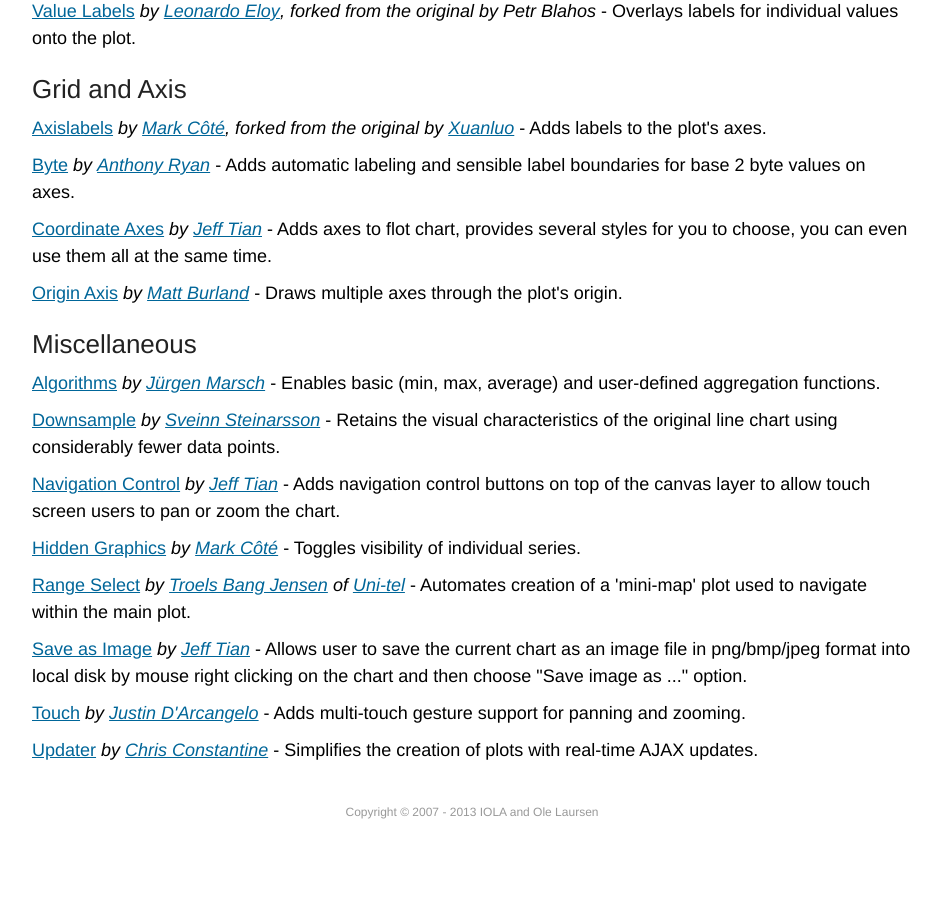
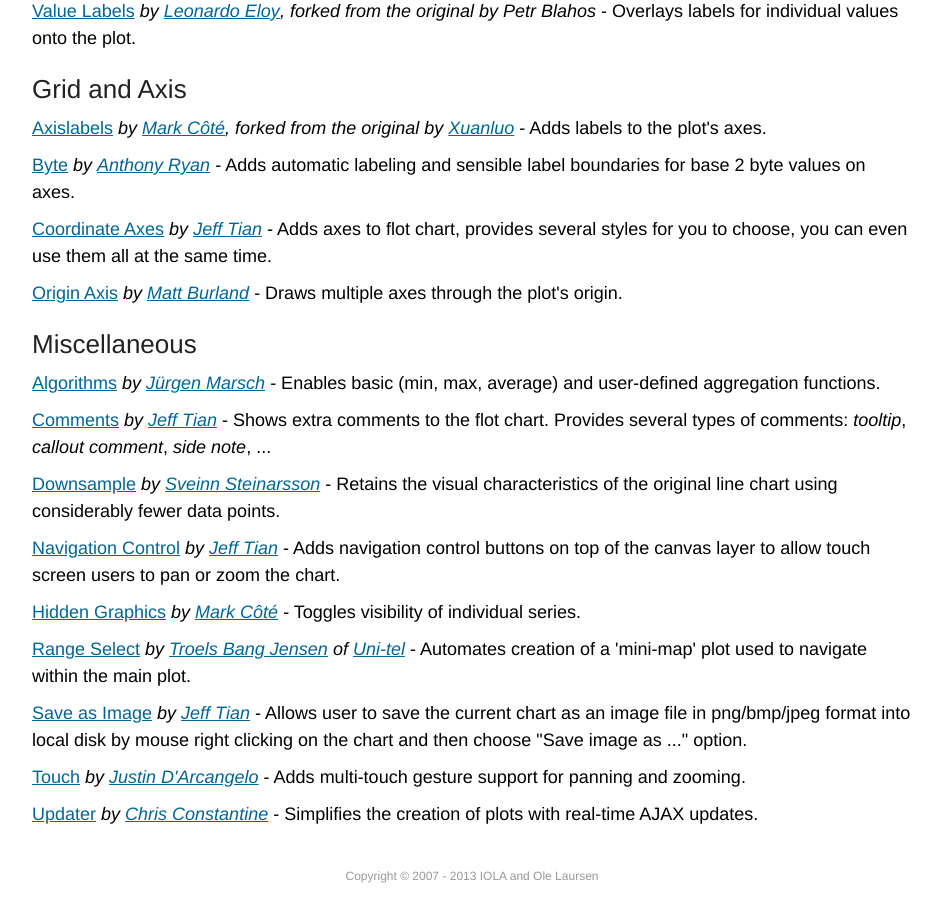
Before and after one commit to flot/flot.github.com, a Jekyll site: the page built from plugins/index.html, in a window 1280 px wide and 900 px high, scrolled down 1603 px. Shown: the whole window, without its empty margins (168-1109 px from the left). Built offline with Jekyll 4.4.1, drawn with Linux system fonts in a browser that asks for light colours; Markdown is read by kramdown in place of the engine named in the settings; before the commit the page ends 2439 px from its top, so only the background shows below that.

Commit message:
Add a new comments plugin, that provides several types of comment to the flot chart: **tooltip**, **callout comment**, **side note**, ...

```diff
--- a/plugins/index.html
+++ b/plugins/index.html
@@ -149,6 +149,10 @@ Draws multiple axes through the plot's origin.</p>
 <em>by <a href="https://github.com/jumjum123">Jürgen Marsch</a></em> -
 Enables basic (min, max, average) and user-defined aggregation functions.</p>
 
+<p><a href="http://jeff-tian.github.io/jquery.flot.comments.js/">Comments</a>
+<em>by <a href="https://github.com/Jeff-Tian">Jeff Tian</a></em> -
+Shows extra comments to the flot chart. Provides several types of comments: <i>tooltip</i>, <i>callout comment</i>, <i>side note</i>, ...</p>
+
 <p><a href="https://github.com/sveinn-steinarsson/flot-downsample/">Downsample</a>
 <em>by <a href="https://github.com/sveinn-steinarsson">Sveinn Steinarsson</a></em> -
 Retains the visual characteristics of the original line chart using considerably fewer data points.</p>
```
